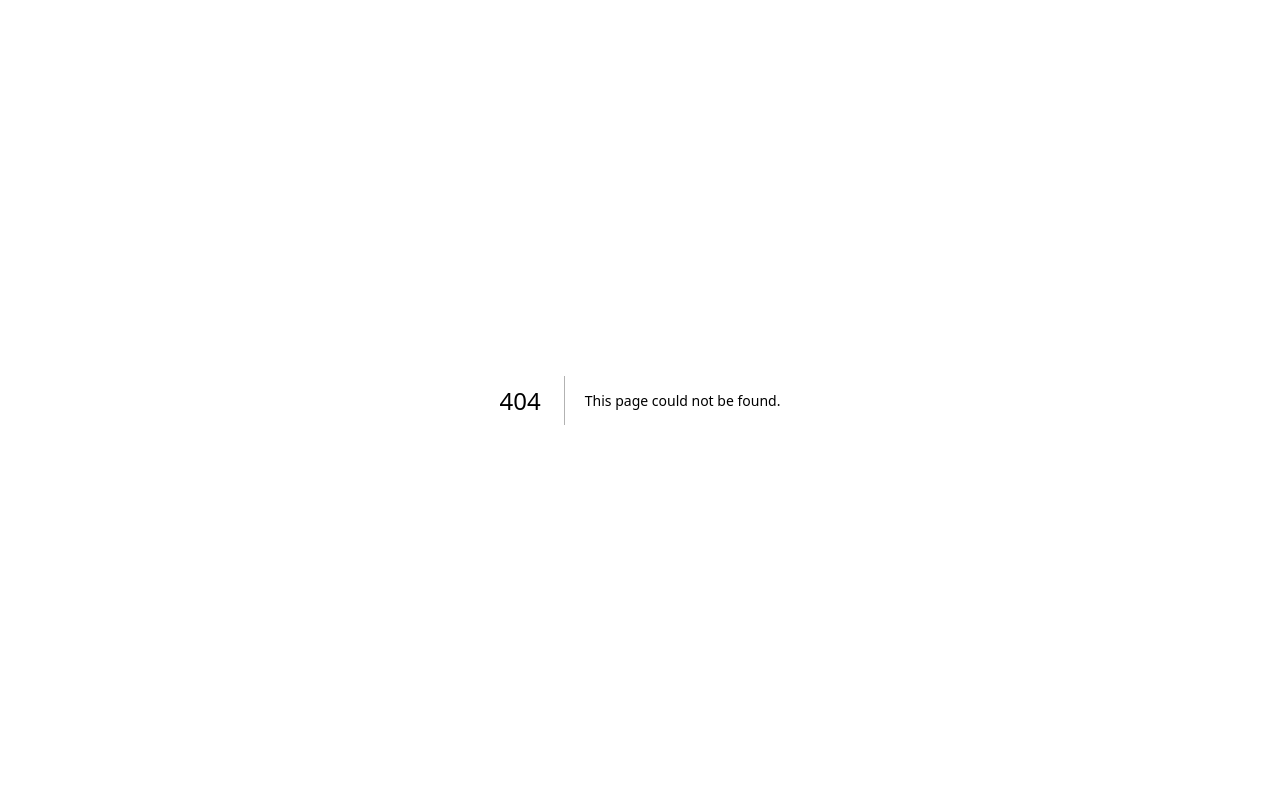
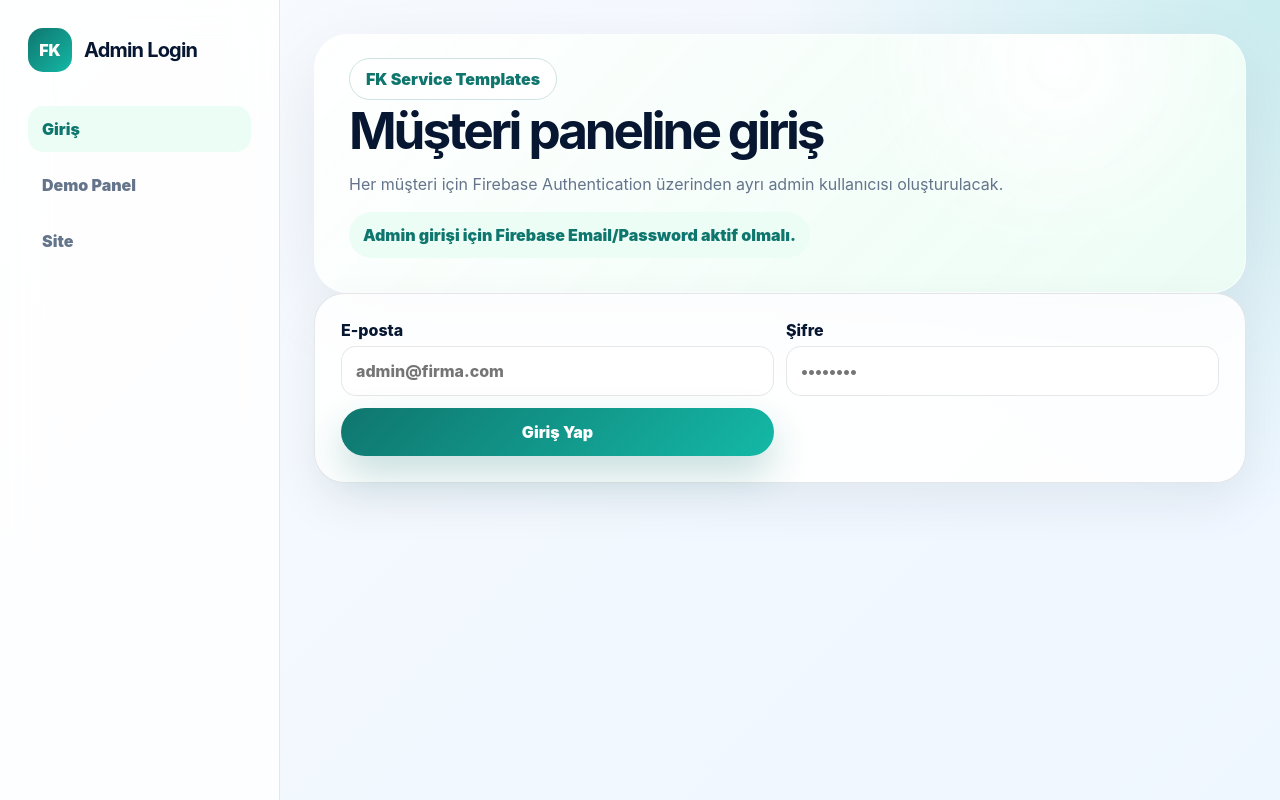
Before and after one commit to furukcell/FK-Service-Templates, a Next.js app in the folder apps/web/: page /login in a window 1280 px wide. Before the commit this address had no page. Built offline with nearby package versions, Linux system fonts and the light colour scheme.

Commit message:
Add admin login page

```diff
--- /dev/null
+++ b/apps/web/pages/login.tsx
@@ -0,0 +1,57 @@
+import { useState } from "react";
+import { loginWithEmail } from "@fk-templates/firebase";
+
+export default function LoginPage() {
+  const [email, setEmail] = useState("");
+  const [password, setPassword] = useState("");
+  const [status, setStatus] = useState("Admin girişi için Firebase Email/Password aktif olmalı.");
+  const [isSubmitting, setIsSubmitting] = useState(false);
+
+  async function submitLogin() {
+    if (!email || !password) {
+      setStatus("E-posta ve şifre zorunludur.");
+      return;
+    }
+    setIsSubmitting(true);
+    try {
+      await loginWithEmail(email, password);
+      setStatus("Giriş başarılı. Admin panel açılıyor...");
+      window.location.href = "/admin";
+    } catch (error) {
+      setStatus("Giriş yapılamadı. Firebase env veya kullanıcı bilgilerini kontrol edin.");
+    } finally {
+      setIsSubmitting(false);
+    }
+  }
+
+  return (
+    <main className="adminShell">
+      <aside className="adminSidebar">
+        <a className="adminLogo" href="/"><span>FK</span><strong>Admin Login</strong></a>
+        <nav>
+          <a className="active" href="/login">Giriş</a>
+          <a href="/admin">Demo Panel</a>
+          <a href="/">Site</a>
+        </nav>
+      </aside>
+      <section className="adminMain">
+        <header className="adminHeader">
+          <div>
+            <span className="eyebrow">FK Service Templates</span>
+            <h1>Müşteri paneline giriş</h1>
+            <p>Her müşteri için Firebase Authentication üzerinden ayrı admin kullanıcısı oluşturulacak.</p>
+            <p className="adminMode">{status}</p>
+          </div>
+        </header>
+
+        <section className="adminCard loginCard">
+          <div className="formFields">
+            <label className="field"><span>E-posta</span><input value={email} onChange={(event) => setEmail(event.currentTarget.value)} placeholder="admin@firma.com" /></label>
+            <label className="field"><span>Şifre</span><input type="password" value={password} onChange={(event) => setPassword(event.currentTarget.value)} placeholder="••••••••" /></label>
+            <button className="pillButton" type="button" disabled={isSubmitting} onClick={submitLogin}>{isSubmitting ? "Giriş yapılıyor..." : "Giriş Yap"}</button>
+          </div>
+        </section>
+      </section>
+    </main>
+  );
+}
```
